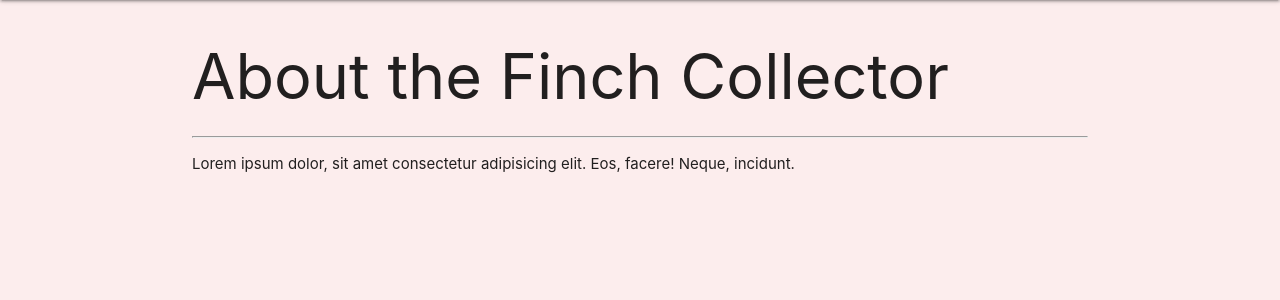
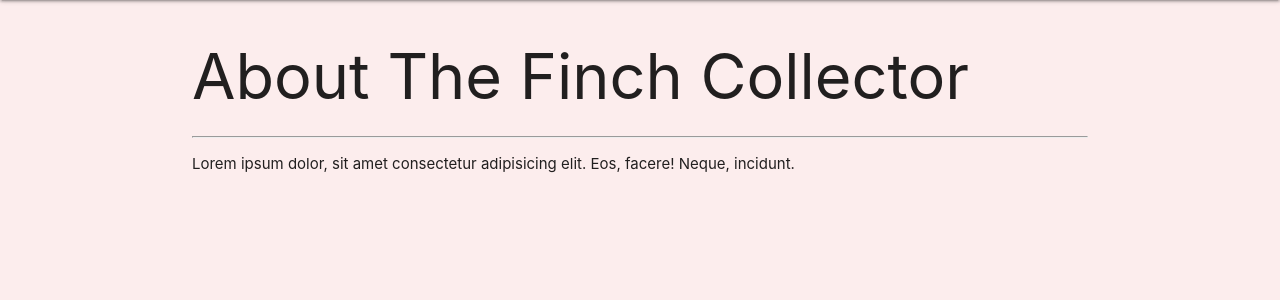
Before and after one commit to dmt94/finch-collector0, a Django app: page /about/ in a window 1280 px wide. Shown: the part 64-364 px from the top of the page. Run offline with Django 4.2, Linux system fonts and the light colour scheme.

Commit message:
complete crud

```diff
--- a/main_app/static/css/style.css
+++ b/main_app/static/css/style.css
@@ -17,3 +17,11 @@ footer.page-footer {
 button:hover {
   opacity: 0.8
 }
+
+h1,
+h3,
+.card-title,
+.card-panel,
+.card-content p {
+  text-transform: capitalize;
+}
```
